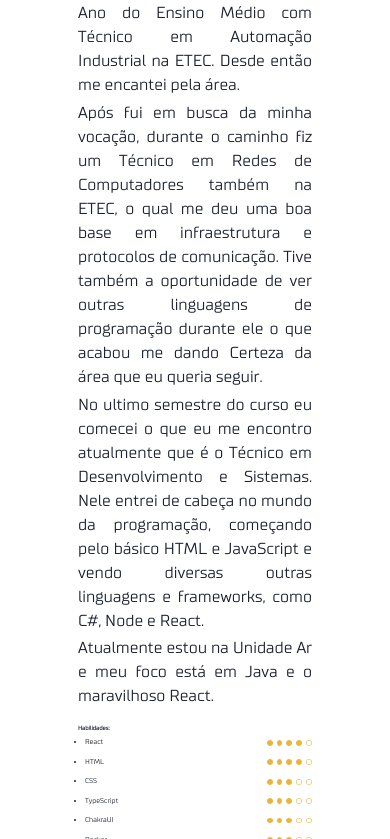
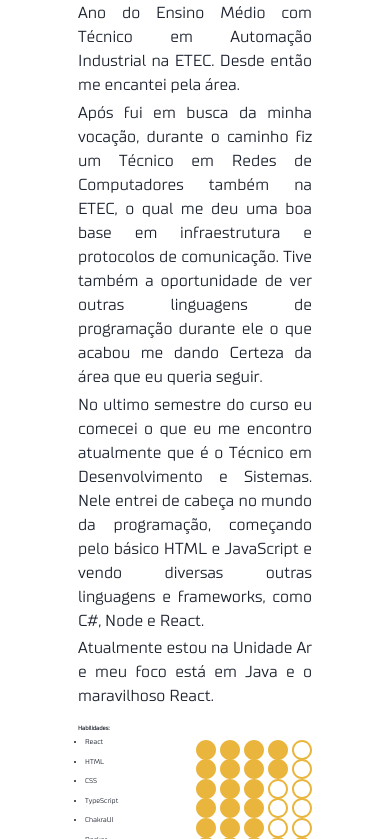
Before and after one commit to AurorinhaBoreal/portfolio-db, a React (Vite) app: page / in a window 390 px wide. Shown: the part 356-1195 px from the top of the page. Built offline with nearby package versions, Linux system fonts and the light colour scheme.

Commit message:
style: Implement Better Responsiveness on Home Page

```diff
--- a/src/components/SkillCard/index.tsx
+++ b/src/components/SkillCard/index.tsx
@@ -13,11 +13,11 @@ export default function SkillCard() {
     const empty = 5 - full
 
     for (let i = 1; i <= full; i++) {
-      skill.push(<Image key={"filled"+i} src={fillSkill} height={"1.5vw"} width={"1.5vw"}/>)
+      skill.push(<Image key={"filled"+i} src={fillSkill} height={"20px"} width={"20px"}/>)
     }
 
     for (let i = 1; i <= empty; i++) {
-      skill.push(<Image key={"empty"+i} src={emptySkill} height={"1.5vw"} width={"1.5vw"}/>)
+      skill.push(<Image key={"empty"+i} src={emptySkill} height={"20px"} width={"20px"}/>)
     }
 
     return skill
--- a/src/components/SkillCard/sc.module.css
+++ b/src/components/SkillCard/sc.module.css
@@ -13,9 +13,19 @@
     gap: 4px;
 }
 
+@media all and (max-width: 1200px) {
+    image {
+        width: 1.5vw;
+        height: 1.5vw
+    }
+}
 @media all and (max-width: 992px) {
     .cardWrapper {
         width: auto;
         font-size: 1.8vw;
     }
+    image {
+        width: 1vw;
+        height: 1vw
+    }
 }
--- a/src/main.tsx
+++ b/src/main.tsx
@@ -1,6 +1,5 @@
 import React from 'react'
 import ReactDOM from 'react-dom/client'
-import theme from './styles/theme';
 import "./styles/main.css"
 import "./fonts/supermolot-regular.ttf"
 import "./fonts/supermolot-bold.ttf"
@@ -26,7 +25,7 @@ const router = createBrowserRouter([
 ])
 ReactDOM.createRoot(document.getElementById('root')!).render(
   <React.StrictMode>
-    <ChakraProvider theme={theme}>
+    <ChakraProvider>
       <RouterProvider router={router} />
     </ChakraProvider>
   </React.StrictMode>,
--- a/src/styles/theme.tsx
+++ /dev/null
@@ -1,11 +0,0 @@
-import { extendTheme } from "@chakra-ui/react";
-
-const theme = extendTheme({
-    colors: {
-        main: {
-            100: "#BEE7F9"
-        }
-    }
-})
-
-export default theme;
```
